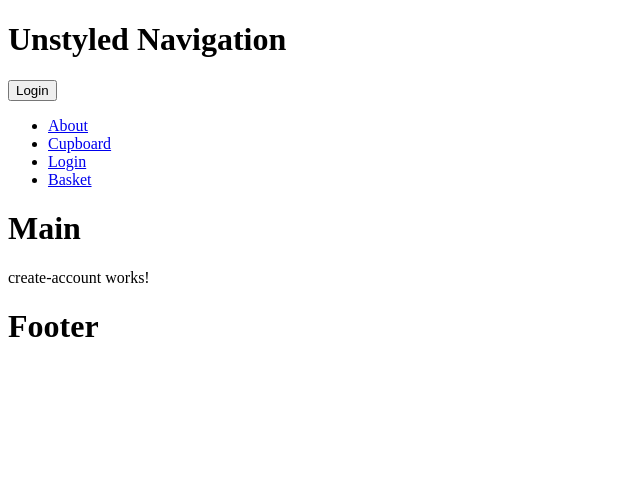
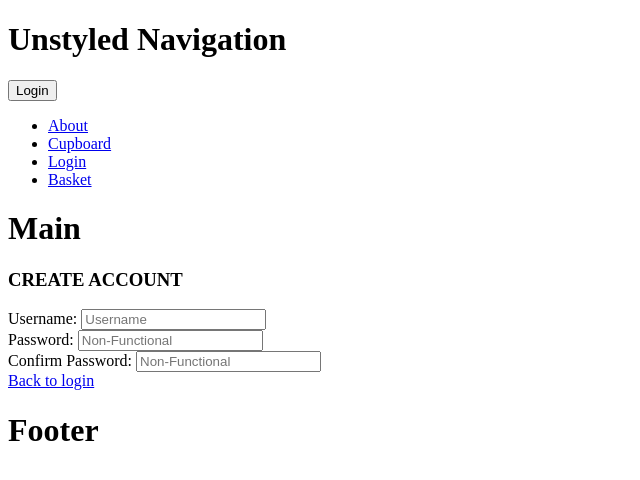
Before and after one commit to IsaacIngram/rit-swen261-u-fund-project, an Angular app in the folder ufund-ui/: page /create-account in a window 1280 px wide. Shown: the top 480 px of the page, without its empty margins (0-640 px from the left). Built offline with nearby package versions, Linux system fonts and the light colour scheme.

Commit message:
feat: added some HTML to create-account and login components

```diff
--- a/ufund-ui/src/app/create-account/create-account.component.html
+++ b/ufund-ui/src/app/create-account/create-account.component.html
@@ -1 +1,8 @@
-<p>create-account works!</p>
+<h3>CREATE ACCOUNT</h3>
+Username: <input #username type="text" placeholder="Username"><br>
+Password: <input #password type="text" placeholder="Non-Functional"><br>
+Confirm Password: <input #password type="text" placeholder="Non-Functional"><br>
+<div *ngIf="charErrorVisible"  style="color:red">
+    Username must be between 1 and 20 characters
+</div>
+<a routerLink="/login">Back to login</a>
--- a/ufund-ui/src/app/create-account/create-account.component.ts
+++ b/ufund-ui/src/app/create-account/create-account.component.ts
@@ -6,5 +6,5 @@ import { Component } from '@angular/core';
   styleUrl: './create-account.component.css'
 })
 export class CreateAccountComponent {
-
+  charErrorVisible: boolean = false
 }
--- a/ufund-ui/src/app/login.service.ts
+++ b/ufund-ui/src/app/login.service.ts
@@ -5,5 +5,7 @@ import { Injectable } from '@angular/core';
 })
 export class LoginService {
 
-  constructor() { }
+  constructor() {
+
+  }
 }
--- a/ufund-ui/src/app/login/login.component.html
+++ b/ufund-ui/src/app/login/login.component.html
@@ -6,4 +6,5 @@ Password: <input #password type="text" placeholder="Non-Functional"><br>
 </div>
 
 
-<button type="button" (click) = "login(username, password)">Login</button>
+<button type="button" (click) = "login(username, password)">Login</button> <br>
+<a routerLink="/create-account">Create new account</a>
```
